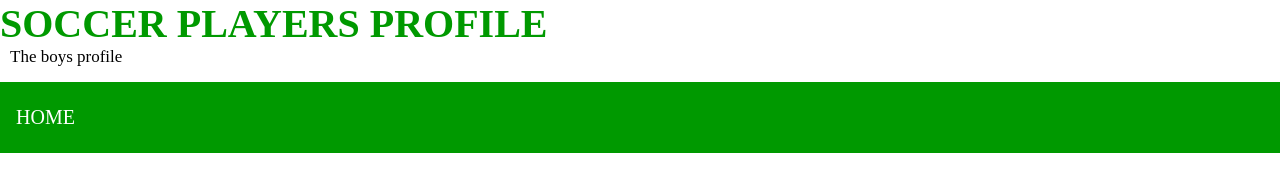
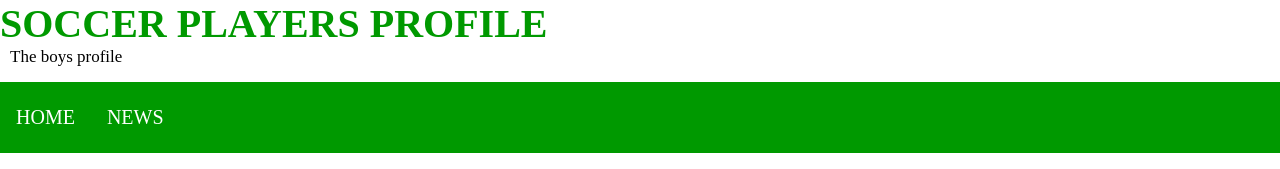
Before and after one commit to ivy-sifuma/soccer-players-profile, a plain HTML site: page index.html in a window 1280 px wide. Shown: the top 169 px of the page. Drawn offline with Linux system fonts and the light colour scheme.

Commit message:
Completed project

```diff
--- a/index.html
+++ b/index.html
@@ -72,6 +72,7 @@
     <!-- Menu Navigation Bar -->
     <nav class="menu">
         <a href="#home">HOME</a>
+        <a href="news">NEWS</a>
 
 
         </div>
```
